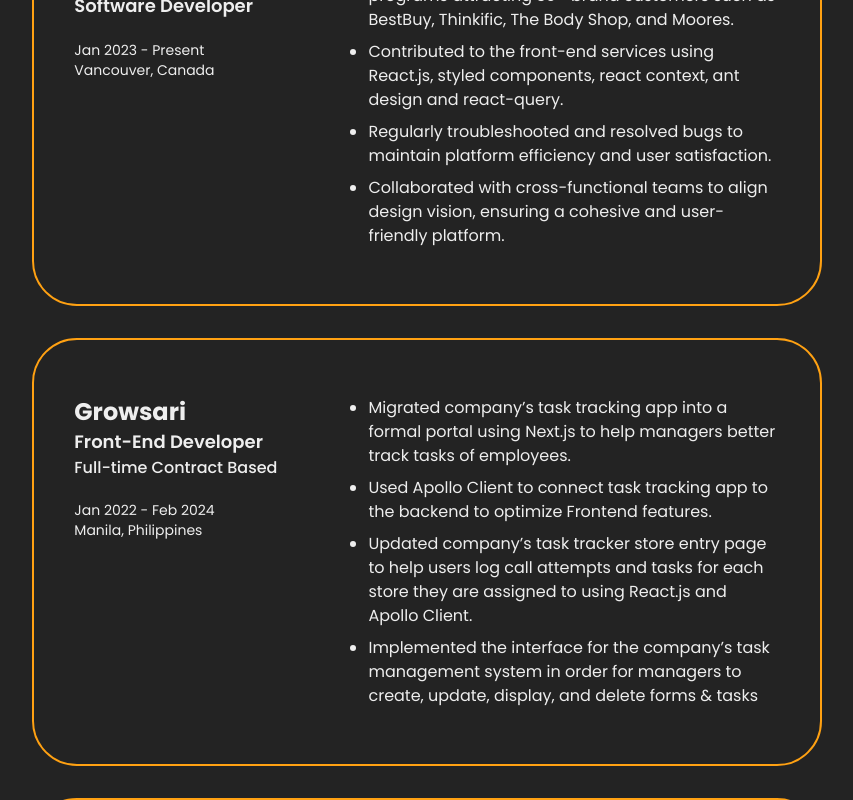
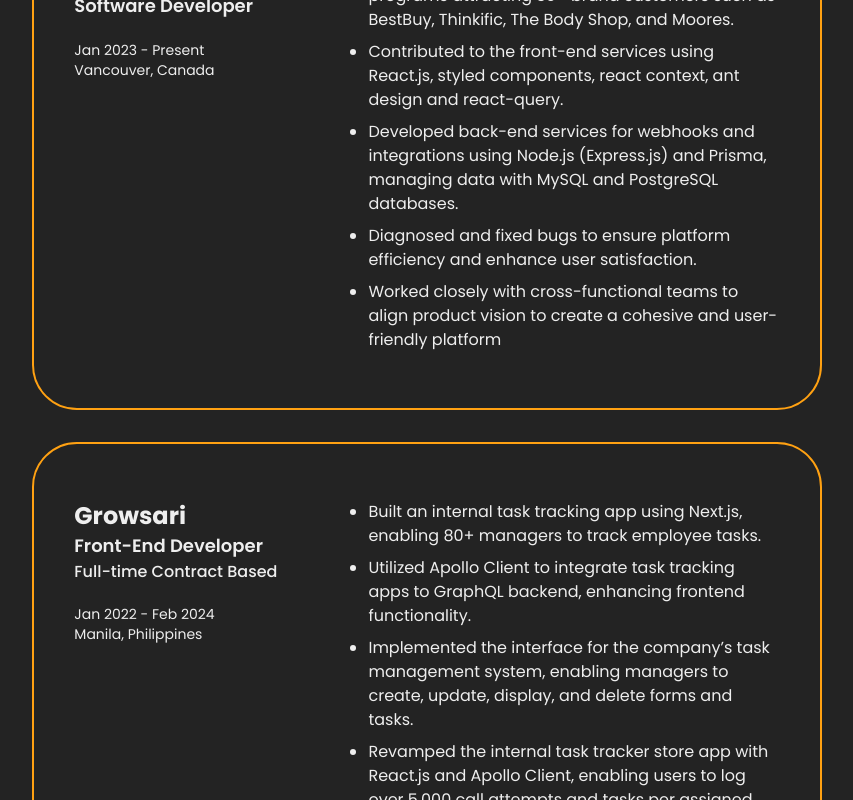
Before and after one commit to muhkyle17/portfolio-website, a Next.js app: page /resume in a window 1280 px wide. Shown: the part 440-1240 px from the top of the page, without its empty margins (213-1066 px from the left). Built offline with nearby package versions, Linux system fonts and the light colour scheme; a web font is replaced by a local one.

Commit message:
Update creator and growsari experience

```diff
--- a/data.js
+++ b/data.js
@@ -386,8 +386,9 @@ export const experience = [
     responsibilities: [
       'Spearheaded the development of the affiliate programs attracting 30+ brand customers such as BestBuy, Thinkific, The Body Shop, and Moores.',
       'Contributed to the front-end services using React.js, styled components, react context, ant design and react-query.',
-      'Regularly troubleshooted and resolved bugs to maintain platform efficiency and user satisfaction.',
-      'Collaborated with cross-functional teams to align design vision, ensuring a cohesive and user-friendly platform.',
+      'Developed back-end services for webhooks and integrations using Node.js (Express.js) and Prisma, managing data with MySQL and PostgreSQL databases.',
+      'Diagnosed and fixed bugs to ensure platform efficiency and enhance user satisfaction.',
+      'Worked closely with cross-functional teams to align product vision to create a cohesive and user-friendly platform',
     ],
   },
   {
@@ -397,10 +398,10 @@ export const experience = [
     duration: 'Jan 2022 - Feb 2024',
     location: 'Manila, Philippines',
     responsibilities: [
-      'Migrated company’s task tracking app into a formal portal using Next.js to help managers better track tasks of employees.',
-      'Used Apollo Client to connect task tracking app to the backend to optimize Frontend features.',
-      'Updated company’s task tracker store entry page to help users log call attempts and tasks for each store they are assigned to using React.js and Apollo Client.',
-      'Implemented the interface for the company’s task management system in order for managers to create, update, display, and delete forms & tasks',
+      'Built an internal task tracking app using Next.js, enabling 80+ managers to track employee tasks.',
+      'Utilized Apollo Client to integrate task tracking apps to GraphQL backend, enhancing frontend functionality.',
+      'Implemented the interface for the company’s task management system, enabling managers to create, update, display, and delete forms and tasks.',
+      'Revamped the internal task tracker store app with React.js and Apollo Client, enabling users to log over 5,000 call attempts and tasks per assigned store',
     ],
   },
   {
```
